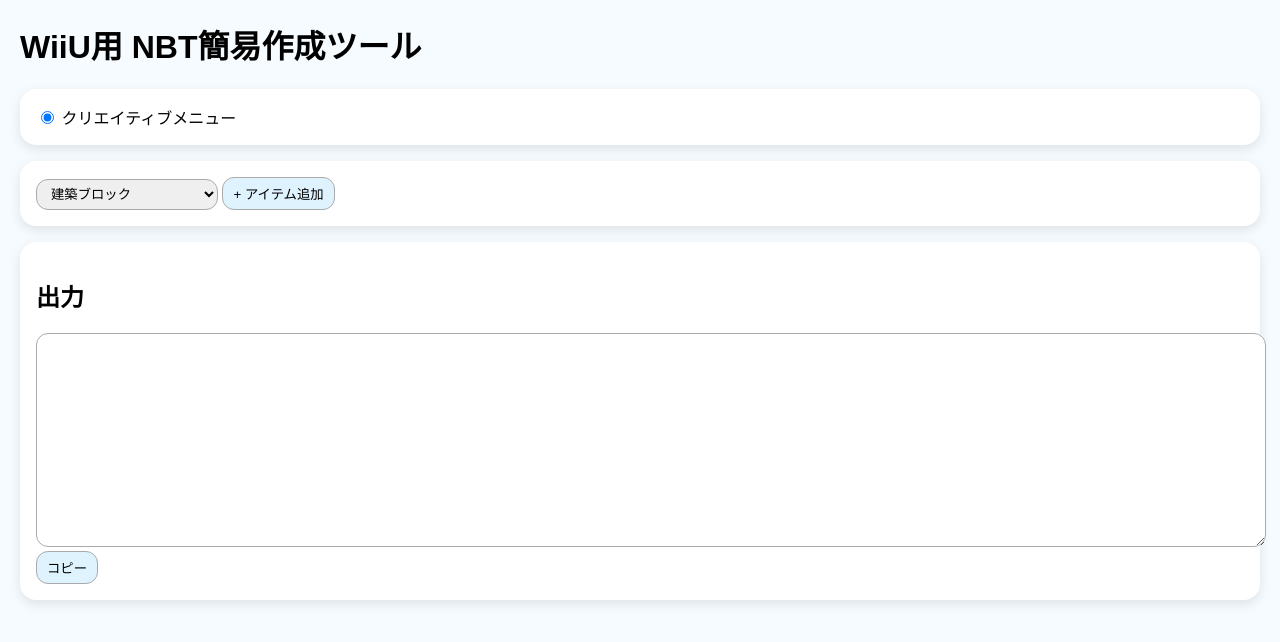
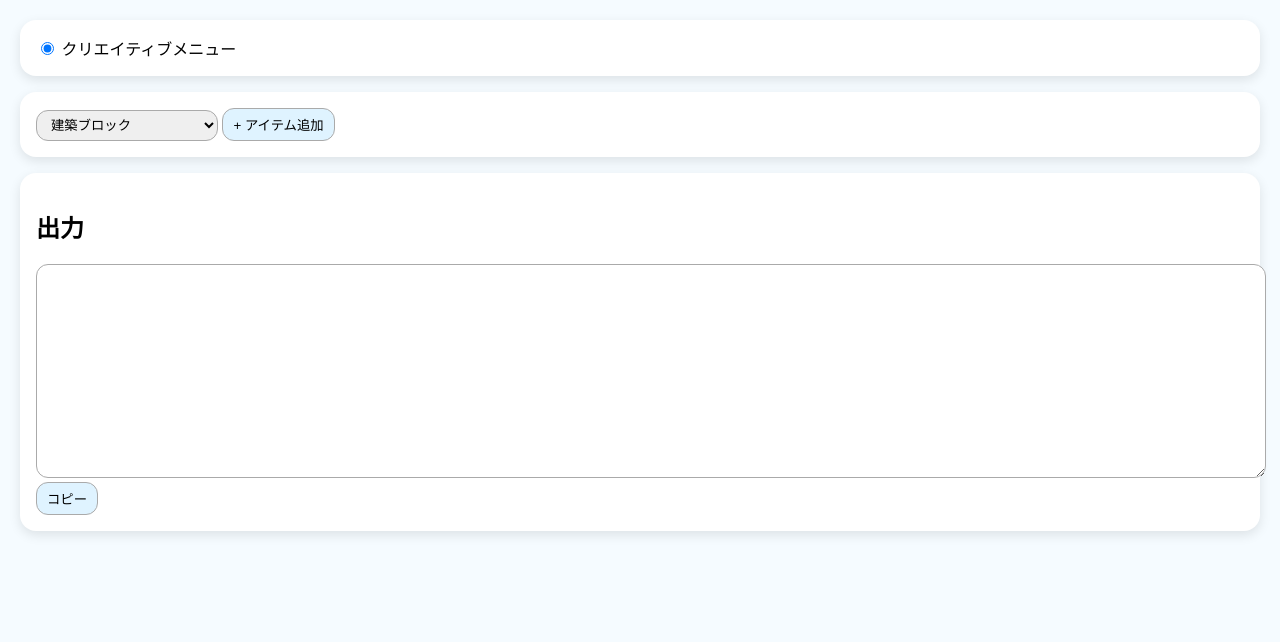
Before and after one commit to sphereshark/CreateNBT-, a plain HTML site: page index.html in a window 1280 px wide. Drawn offline with Linux system fonts and the light colour scheme.

Commit message:
Update index.html

```diff
--- a/index.html
+++ b/index.html
@@ -3,7 +3,7 @@
 <html lang="ja">
 <head>
 <meta charset="UTF-8">
-<title>WiiU NBT Builder</title>
+<title>WiiU/C++ NBT Builder</title>
 
 <style>
 body{font-family:sans-serif;background:#f5fbff;margin:20px}
@@ -20,8 +20,6 @@
 </head>
 
 <body>
-
-<h1>WiiU用 NBT簡易作成ツール</h1>
 
 <div class="card">
 <label><input type="radio" name="mode" value="menu" checked> クリエイティブメニュー</label>
```
